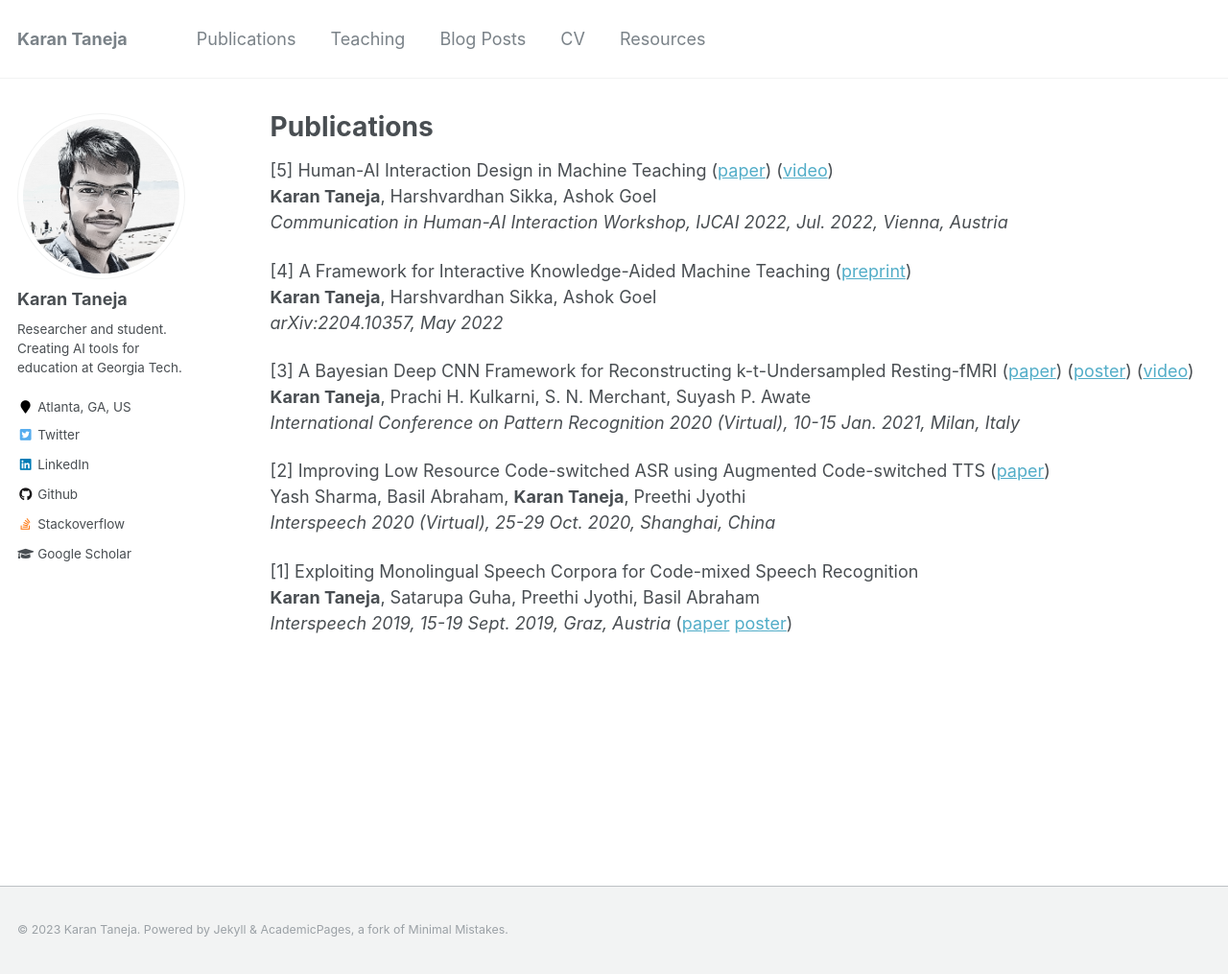
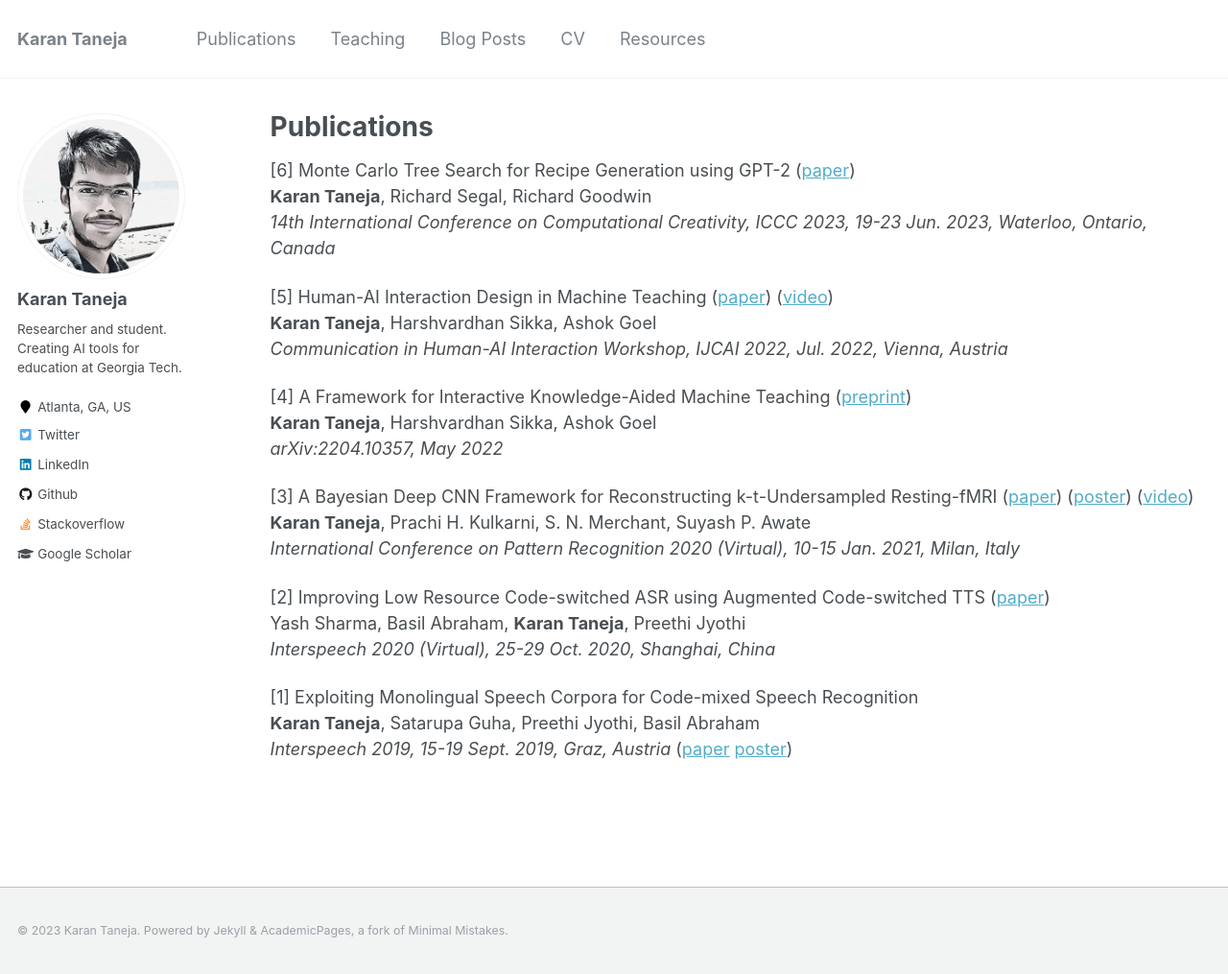
Before and after one commit to KrnTneja/KrnTneja.github.io, a Jekyll site: the page built from _pages/publications.md, in a window 1280 px wide and 1015 px high. Shown: the whole window at 96% size. Built offline with Jekyll 4.4.1, drawn with Linux system fonts in a browser that asks for light colours.

Commit message:
Update publications.md with ICCC

```diff
--- a/_pages/publications.md
+++ b/_pages/publications.md
@@ -16,6 +16,10 @@ author_profile: true
 	NEVER EVER FORGET DOUBLE SPACE AFTER EACH LINE.
 	***********************************************
  -->
+
+[6] Monte Carlo Tree Search for Recipe Generation using GPT-2 ([paper](/files/recipe-generation-paper-iccc23.pdf))
+<b>Karan Taneja</b>, Richard Segal, Richard Goodwin
+<i>14th International Conference on Computational Creativity, ICCC 2023, 19-23 Jun. 2023, Waterloo, Ontario, Canada</i>
 
 [5] Human-AI Interaction Design in Machine Teaching ([paper](https://arxiv.org/abs/2206.05182)) ([video](https://youtu.be/2oAD_YKMq30))
 <b>Karan Taneja</b>, Harshvardhan Sikka, Ashok Goel
```
